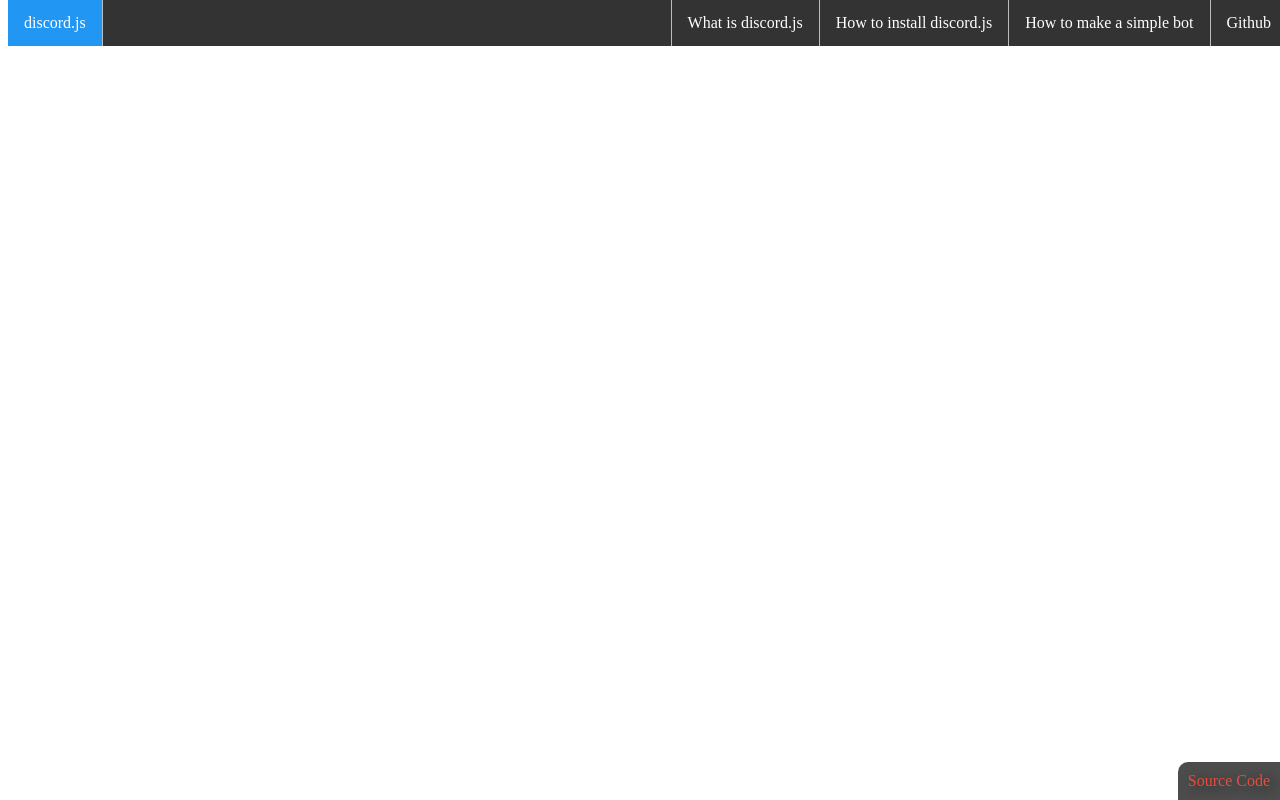
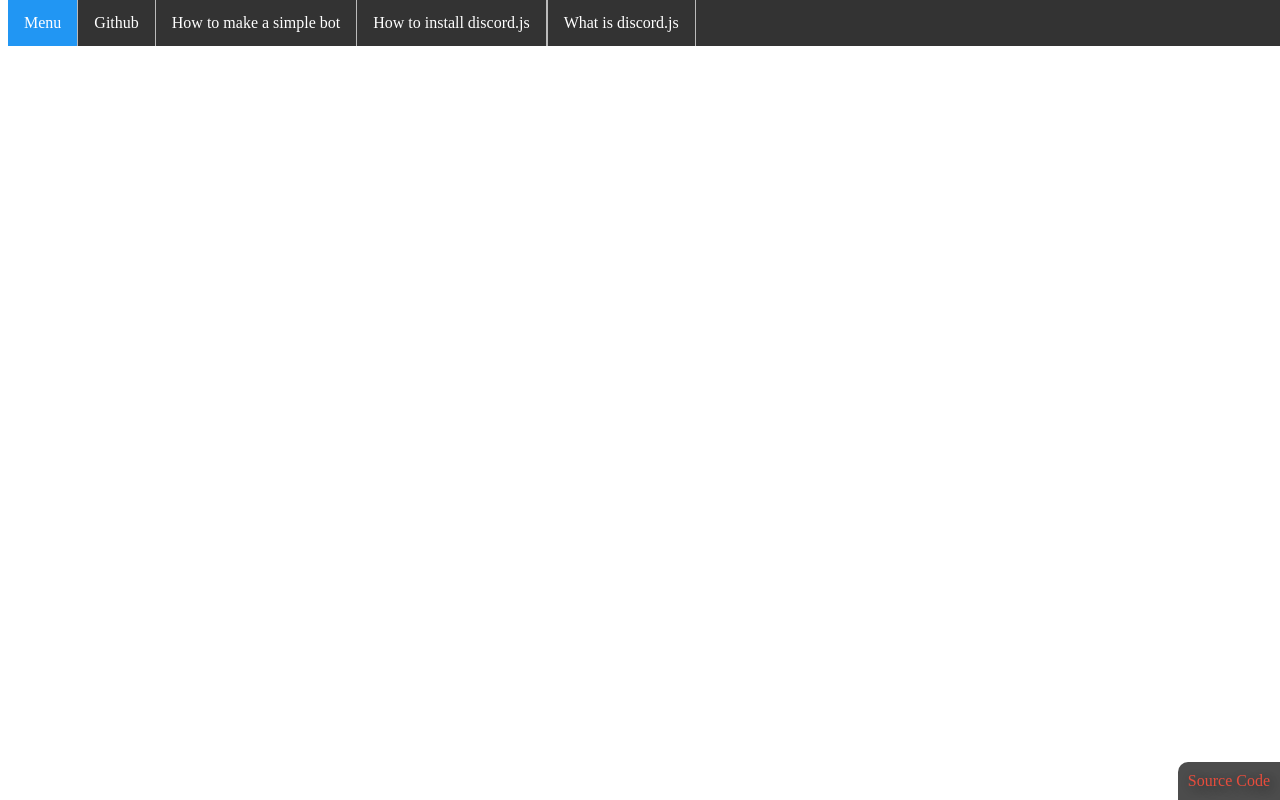
Before and after one commit to KDiaCodes/ict-2019, a plain HTML site: page index.html in a window 1280 px wide. Drawn offline with nearby package versions, Linux system fonts and the light colour scheme.

Commit message:
Update index.html

```diff
--- a/index.html
+++ b/index.html
@@ -23,11 +23,11 @@
 <body>
   <header>
     <ul>
-      <li><a class="active home">discord.js</a></li>
-      <li class="right"><a class="inactive" target="_blank" href="https://github.com/hydrabolt/discord.js">Github</a></li>
-      <li class="right"><a class="inactive" href="./docs/tsukuru.html">How to make a simple bot</a></li>
-      <li class="right"><a class="inactive" href="./docs/insutoru.html">How to install discord.js</a></li>
-      <li class="right left-nav"><a class="inactive" href="./docs/nani.html">What is discord.js</a></li>
+      <li><a class="active home">Menu</a></li>
+      <li class=""><a class="inactive" target="_blank" href="https://github.com/hydrabolt/discord.js">Github</a></li>
+      <li class=""><a class="inactive" href="./docs/tsukuru.html">How to make a simple bot</a></li>
+      <li class=""><a class="inactive" href="./docs/insutoru.html">How to install discord.js</a></li>
+      <li class="left-nav"><a class="inactive" href="./docs/nani.html">What is discord.js</a></li>
 
     </ul>
   </header>
```
